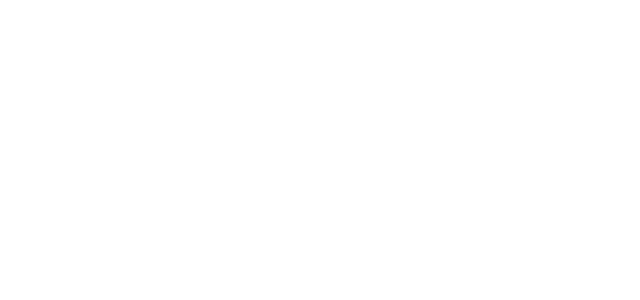
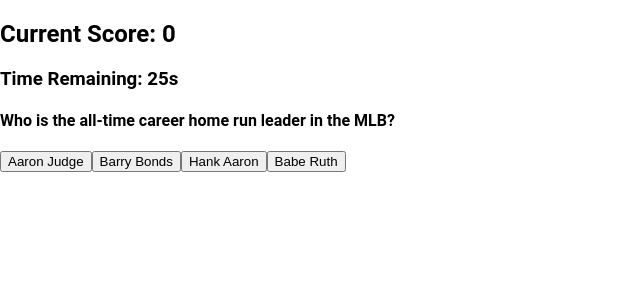
Before and after one commit to mikuza32/websiteportfolio, a React (Create React App) app: page /Game in a window 1280 px wide. Before the commit this address had no page. Shown: the top 300 px of the page, without its empty margins (0-640 px from the left). Built offline with nearby package versions, Linux system fonts and the light colour scheme.

Commit message:
Started developing web game for users to play

```diff
--- a/src/App.js
+++ b/src/App.js
@@ -8,7 +8,7 @@
 import ContactMe from "./ContactMe/ContactMe";
 import NavBar from "./NavBar/NavBar";
 import CollegeFootballData from "./CollegeFootballData/CollegeFootballData";
-import * as colors from '@radix-ui/colors'
+import Game from "./Game/Game";
 
 
 function App() {
@@ -32,6 +32,7 @@
           <Route path='/SimpleSabermetrics' element={<SimpleSabermetrics />} />
           <Route path='/ContactMe' element={<ContactMe />} />
           <Route path='/CollegeFootballData' element={<CollegeFootballData/>} />
+          <Route path="/Game" element={<Game />} />
         </Routes>
     </div>
   );
--- /dev/null
+++ b/src/Game/Game.css
@@ -0,0 +1,5 @@
+
+
+.quiz {
+    color: black;
+}
--- /dev/null
+++ b/src/Game/Game.jsx
@@ -0,0 +1,108 @@
+import React, { useState, useEffect} from "react";
+import {Link} from "react-router-dom";
+import {HashLink} from "react-router-hash-link";
+import './Game.css'
+
+
+const Game = () => {
+    const [questions, setQuestions] = useState([]);
+    const [currentQuestionsIndex, setCurrentQuestionsIndex] = useState(0);
+    const [score, setScore] = useState(0);
+    const [timer, setTimer] = useState(30);
+    const [timeout, setTimeout] = useState(false);
+    const [gameOver, setGameOver] = useState(false);
+
+    const initialTime = 30;
+
+
+    useEffect(() => {
+        const triviaQuestions = [
+            {question: "Who is the all-time career home run leader in the MLB?", answers: ["Aaron Judge", "Barry Bonds", "Hank Aaron", "Babe Ruth"], correctAnswer: "Barry Bonds"},
+            {question: "Who is the all-time career strikeouts leader in the MLB?", answers: ["Nolan Ryan", "Justin Verlander", "Shohei Ohtani", "Mariano Rivera"], correctAnswer: "Nolan Ryan"},
+            {question: "What is the home team of Wrigley Field?", answers: ["White Sox", "Padres", "Marlins", "Cubs"], correctAnswer: "Cubs"},
+            {question: "Who won the World Series in 2024?", answers: ["Orioles", "Yankees", "Guardians", "Dodgers"], correctAnswer: "Dodgers"},
+            {question: "What teams home field is in Baltimore, Maryland?", answers: ["Reds", "Orioles", "Braves", "Brewers"], correctAnswer: "Orioles"},
+            {question: "Which MLB team has won the most World Series in MLB history?", answers: ["Yankees", "Red Sox", "Dodgers", "Giants"], correctAnswer: "Yankees"},
+            {question: "What is the most common pitch thrown in the MLB?", answers: ["Curveball", "Sweeper", "Four-Seam Fastball", "Sinker"], correctAnswer: "Four-Seam Fastball"},
+            {question: "What does SABR stand for?", answers: ["Study of American Baseball Research", "Society of American Baseball Research", "Study for American Baseball Research", "Society for American Baseball Research"], correctAnswer: "Society for American Baseball Research"},
+            {question: "How many players play defense on the baseball diamond?", answers: ["8", "11", "10", "9"], correctAnswer: "9"},
+            {question: "What does the acronym DH stand for in baseball?", answers: ["Designated Homerunner", "Designed Hitter", "Designated Homeplate", "Designated Hitter"], correctAnswer: "Designated Hitter"},
+            {question: "What position(s) did I play in High School?", answers: ["3B/P", "SS", "P", "SS/P"], correctAnswer: "3B/P"},
+            {question: "When does a closer usually come in to pitch during a baseball game?", answers: ["End", "Start", "Middle", "Whenever"], correctAnswer: "End"},
+            {question: "How many innings did the longest game ever recorded in the MLB last?", answers: ["37 Innings", "31 Innings", "33 Innings", "35 Innings"], correctAnswer: "33 Innings"},
+            {question: "Who threw the fastest pitch ever recorded in the MLB?", answers: ["Stephen Strausburg", "Aroldis Chapman", "Nolan Ryan", "Randy Johnson"], correctAnswer: "Aroldis Chapman"},
+            {question: "Who has the most career saves in MLB history?", answers: ["Mariano Rivera", "Kenley Jansen", "Aroldis Chapman", "Rollie Fingers"], correctAnswer: "Mariano Rivera"},
+            {question: "Which of these players are currently in the MLB Hall of Fame", answers: ["Coco Crisp", "Catfish Hunter", "Boof Bosner", "Razor Shines"], correctAnswer: "Catfish Hunter"},
+            {question: "Who hit the most home runs in a single season in MLB history?", answers: ["Sammy Sosa", "Jeff Bagwell", "Babe Ruth", "Barry Bonds"], correctAnswer: "Barry Bonds"},
+            {question: "What is the numerical identity of player who plays shortstop on a scoring card?", answers: ["4", "1", "7", "6"], correctAnswer: "6"},
+            {question: "Does Barry Bonds belong in the MLB Hall of Fame?", answers: ["Yes", "No", "Maybe", "Definitely Not"], correctAnswer: "Yes"},
+            {question: "What position did I play in College?", answers: ["Catcher", "Third Base", "Shortstop", "Pitcher"], correctAnswer: "Pitcher"}
+        ];
+        setQuestions(triviaQuestions);
+    }, []);
+
+
+
+
+    useEffect(() => {
+        if (timer > 0 && !gameOver && !timeout) {
+            const timeInterval = setInterval(() => {
+                setTimer(prevTimer => prevTimer - 1);
+            }, 1000);
+            return () => clearInterval(timeInterval);
+        } else if (timer === 0) {
+            setTimeout(true);
+            setGameOver(true);
+        }
+    }, [timer, gameOver, timeout]);
+
+
+    const handleUserAnswer = (answer) => {
+        if (answer === questions[currentQuestionsIndex].correctAnswer) {
+            setScore(prevScore => prevScore + 1000);
+            if (currentQuestionsIndex < questions.length - 1) {
+                setCurrentQuestionsIndex(prevIndex => prevIndex + 1);
+                setTimer(prevTime => Math.max(5, initialTime - 1 * (currentQuestionsIndex + 1)));
+            } else {
+                setGameOver(true);
+            }
+        } else {
+            setGameOver(true);
+        }
+    };
+
+    if (gameOver) {
+        return (
+            <div>
+                <h1>Game Over!</h1>
+                <p>Your Final Score: {score}</p>
+                <button onClick={() => window.location.reload()}>Restart</button>
+                <HashLink smooth to="/#greeting-section">
+                    <button>Return Home</button>
+                </HashLink>
+            </div>
+        );
+    }
+
+    if (timeout) {
+        return <p>Time is up... Game Over!</p>
+    }
+
+    return (
+        <div className="quiz">
+            <h2>Current Score: {score}</h2>
+            <h3>Time Remaining: {timer}s</h3>
+            <div>
+                <h4>{questions[currentQuestionsIndex]?.question}</h4>
+                {questions[currentQuestionsIndex]?.answers.map((answer, index) => (
+                    <button key={index} onClick={() => handleUserAnswer(answer)}>
+                        {answer}
+                    </button>
+                ))}
+            </div>
+        </div>
+    );
+
+};
+
+export default Game;
--- a/src/LandingPage/LandingPage.jsx
+++ b/src/LandingPage/LandingPage.jsx
@@ -319,6 +319,11 @@
                             <p>2025 Zane Mikula</p>
                         </div>
                     </div>
+                    <div className="game-directory">
+                        <Link to="/Game">
+                            <button className="game-button">Click Me</button>
+                        </Link>
+                    </div>
                 </section>
             </div>
         </div>
```
